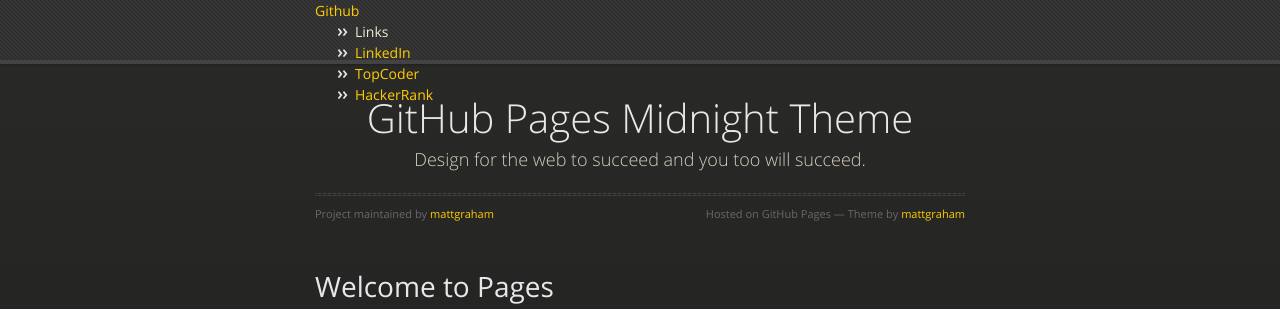
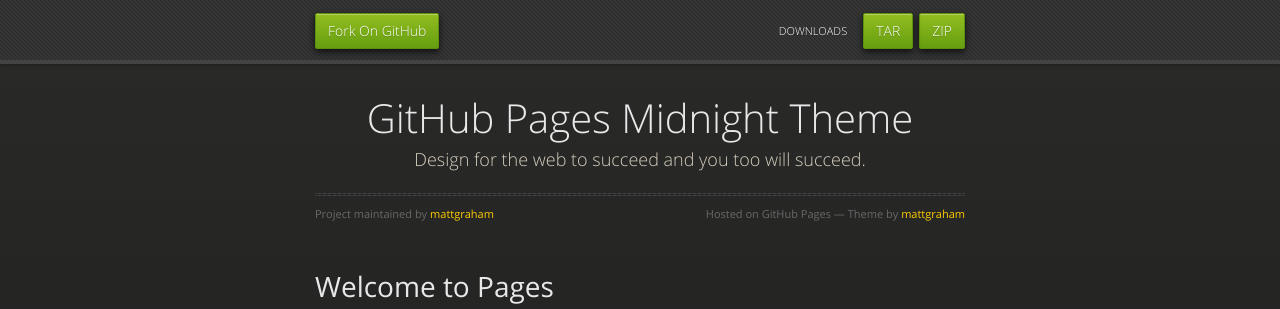
Before and after one commit to krutarthjoshi18/krutarthjoshi18.github.io, a plain HTML site: page index.html in a window 1280 px wide. Shown: the top 309 px of the page. Drawn offline with nearby package versions, Linux system fonts and the light colour scheme.

Commit message:
New Index

```diff
--- a/index.html
+++ b/index.html
@@ -3,7 +3,7 @@
   <head>
     <meta charset="utf-8">
     <meta http-equiv="X-UA-Compatible" content="chrome=1">
-    <title>Krutarth</title>
+    <title>Midnight by mattgraham</title>
     <link rel="stylesheet" href="stylesheets/styles.css">
     <link rel="stylesheet" href="stylesheets/pygment_trac.css">
     <script src="https://ajax.googleapis.com/ajax/libs/jquery/1.7.1/jquery.min.js"></script>
@@ -15,20 +15,18 @@
     <link rel="stylesheet" href="stylesheets/ie.css">
     <![endif]-->
     <meta name="viewport" content="width=device-width, initial-scale=1, user-scalable=no">
+
   </head>
   <body>
 
-     <div id="header">
-      <div class="wrapper">
-        <a href="https://github.com/krutarthjoshi18">Github</a>
-        <ul class="nav">
-          <li class="links-title">Links</li>
-          <li class="links"><a href="https://www.linkedin.com/in/krutarthjoshi18">LinkedIn</a></li>
-          <li class="links"><a href="https://www.topcoder.com/members/kjoshi24/">TopCoder</a></li>
-          <li class="links"><a href="https://www.hackerrank.com/krutarthjoshi18">HackerRank</a></li>
-        </ul>
-      </div>
-    </div><!-- end header -->
+      <div id="header">
+        <nav>
+          <li class="fork"><a href="https://github.com/mattgraham/Midnight">Fork On GitHub</a></li>
+          <li class="downloads"><a href="https://github.com/mattgraham/Midnight/zipball/master">ZIP</a></li>
+          <li class="downloads"><a href="https://github.com/mattgraham/Midnight/tarball/master">TAR</a></li>
+          <li class="title">DOWNLOADS</li>
+        </nav>
+      </div><!-- end header -->
 
     <div class="wrapper">
 
```
